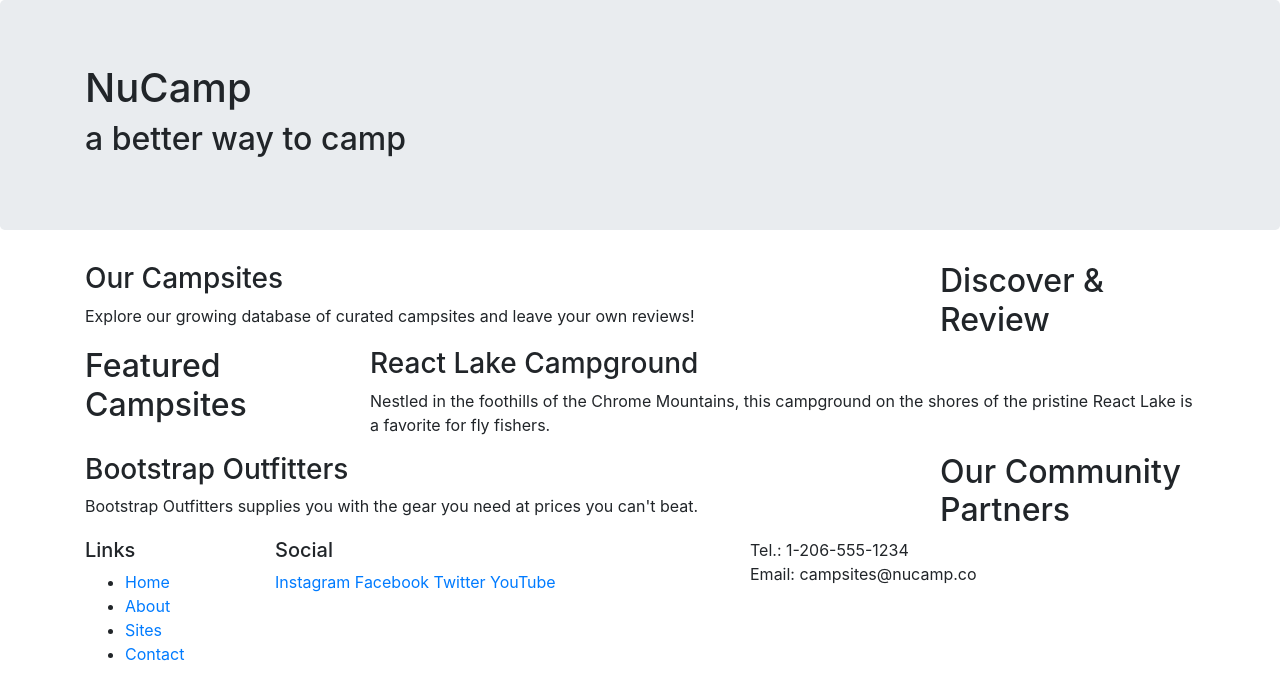
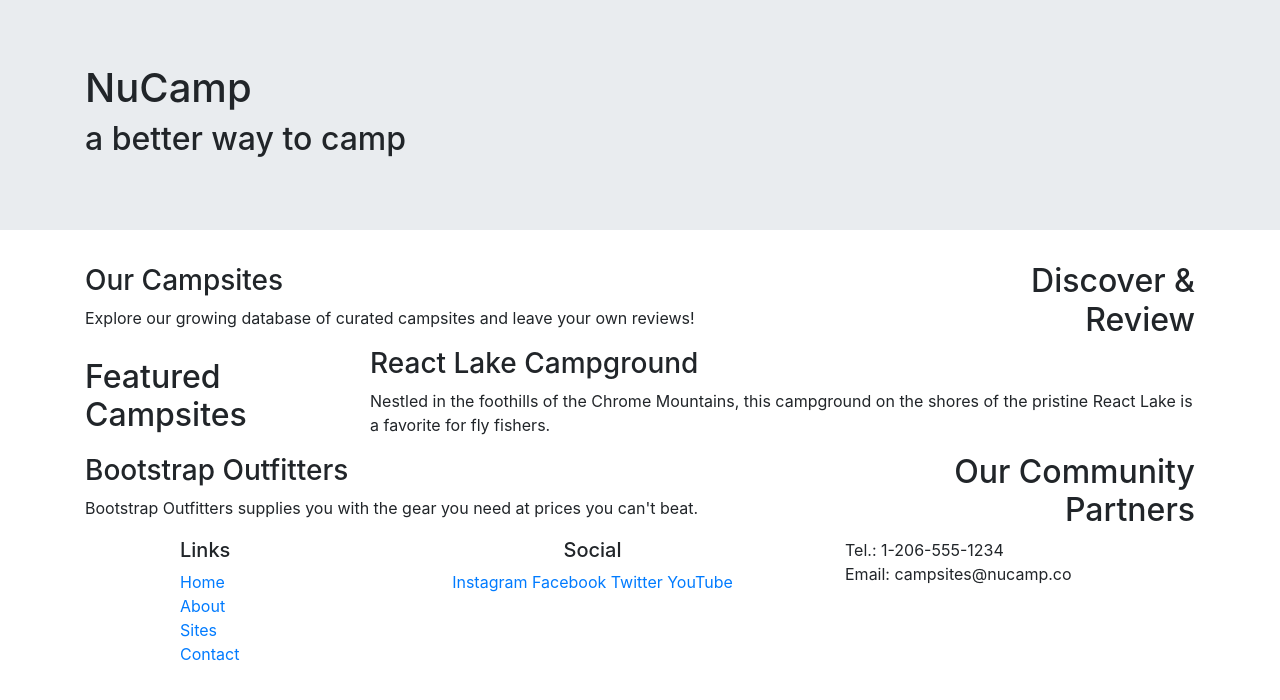
Before and after one commit to FirstArtifact/bootstrap-2-first-commit, a website: page index.html in a window 1280 px wide. Drawn offline with nearby package versions, Linux system fonts and the light colour scheme.

Commit message:
Updated index homepage

```diff
--- a/index.html
+++ b/index.html
@@ -7,14 +7,19 @@
 
     <!-- Bootstrap CSS -->
     <link rel="stylesheet" href="node_modules/bootstrap/dist/css/bootstrap.min.css" />
+
+    <!-- Additional CSS must be placed after Bootstrap CSS -->
+    <link rel="stylesheet" href="https://fonts.googleapis.com/css?family=Lobster|Open+Sans" />
+    <link rel="stylesheet" href="css/styles.css" />
+
     <title>NuCamp: A Better Way To Camp</title>
 </head>
 
 <body>
 
-    <header class='jumbotron'>
+    <header class='jumbotron jumbotron-fluid'>
         <div class="container">
-            <div class="row">
+            <div class="row row-content">
                 <div class="col">
                     <h1>NuCamp</h1>
                     <h2>a better way to camp</h2>
@@ -24,9 +29,9 @@
     </header>
 
     <div class="container">
-        <div class="row">
+        <div class="row row-content align-items-center">
             <div class="col-sm-4 order-sm-last col-md-3">
-                <h2>Discover & Review</h2>
+                <h2 class="text-sm-right">Discover & Review</h2>
             </div>
             <div class="col">
                 <h3>Our Campsites</h3>
@@ -34,24 +39,23 @@
             </div>
         </div>
 
-        <div class="row">
+        <div class="row row-content align-items-center">
             <div class="col-sm-4 col-md-3">
                 <h2>Featured Campsites</h2>
             </div>
             <div class="col">
                 <h3>React Lake Campground</h3>
-                <p>Nestled in the foothills of the Chrome Mountains, this campground on the shores of the pristine React
-                    Lake is a favorite for fly fishers.</p>
-            </div>
+        		<p>Nestled in the foothills of the Chrome Mountains, this campground on the shores of the pristine React Lake is a favorite for fly fishers.</p>
+   			</div>
         </div>
 
-        <div class="row">
+        <div class="row row-content align-items-center">
             <div class="col-sm-4 order-sm-last col-md-3">
-                <h2>Our Community Partners</h2>
+                <h2 class="text-sm-right">Our Community Partners</h2>
             </div>
             <div class="col">
                 <h3>Bootstrap Outfitters</h3>
-                <p>Bootstrap Outfitters supplies you with the gear you need at prices you can't beat.</p>
+        		<p>Bootstrap Outfitters supplies you with the gear you need at prices you can't beat.</p>
             </div>
         </div>
     </div>
@@ -59,17 +63,17 @@
     <footer>
         <div class="container">
             <div class="row">
-                <div class="col-4 col-sm-2">
+                <div class="col-4 col-sm-2 offset-1">
                     <h5>Links</h5>
-                    <ul>
+            		<ul class='list-unstyled'>
                         <li><a href="#">Home</a></li>
                         <li><a href="#">About</a></li>
                         <li><a href="#">Sites</a></li>
                         <li><a href="#">Contact</a></li>
                     </ul>
                 </div>
-                <div class="col-6 col-sm-5">
-                    <h5>Social</h5>
+                <div class="col-6 col-sm-5 text-center">
+                	<h5>Social</h5>
                     <a href="http://instagram.com/">Instagram</a>
                     <a href="http://facebook.com/">Facebook</a>
                     <a href="http://twitter.com/">Twitter</a>
@@ -79,10 +83,10 @@
                     Tel.: 1-206-555-1234<br />
                     Email: campsites@nucamp.co
                 </div>
-            </div>
+           </div>
         </div>
     </footer>
-
+    <!-- jQuery must come first, then Popper.js, then the Bootstrap JavaScript plugins.-->
     <script src="node_modules/jquery/dist/jquery.slim.min.js"></script>
     <script src="node_modules/popper.js/dist/umd/popper.min.js"></script>
     <script src="node_modules/bootstrap/dist/js/bootstrap.min.js"></script>
```
